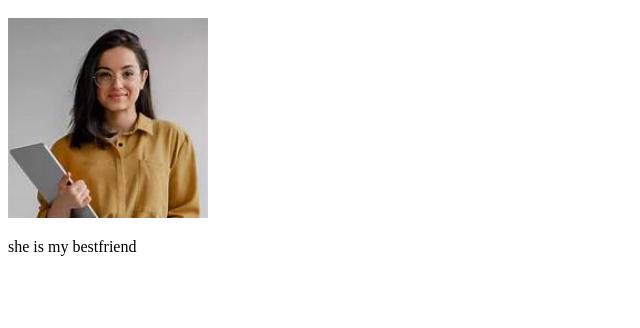
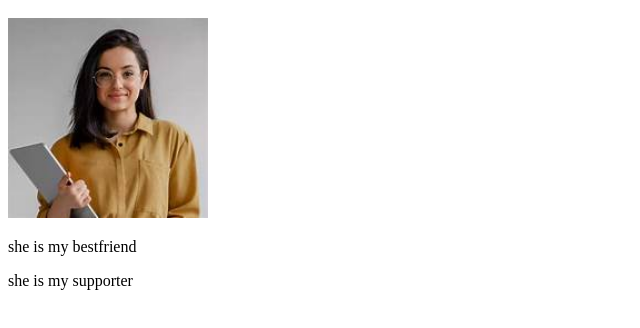
Before and after one commit to Revathib2005/first_project, a plain HTML site: page index.html in a window 1280 px wide. Shown: the part 120-448 px from the top of the page, without its empty margins (0-640 px from the left). Drawn offline with Linux system fonts and the light colour scheme.

Commit message:
added paragraph

```diff
--- a/index.html
+++ b/index.html
@@ -10,5 +10,6 @@
     <h1>New Name </h1>
     <img width="200px" src="girl-image.jpeg" alt="">
     <p>she is my bestfriend</p>
+    <p>she is my supporter </p>
 </body>
 </html>
```
